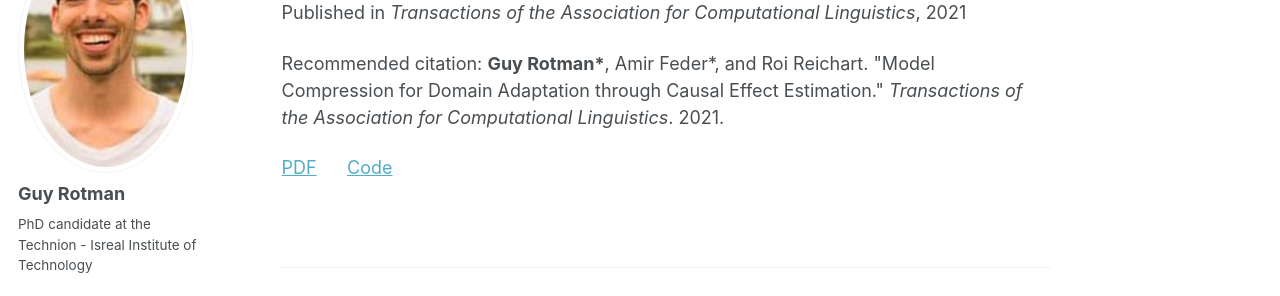
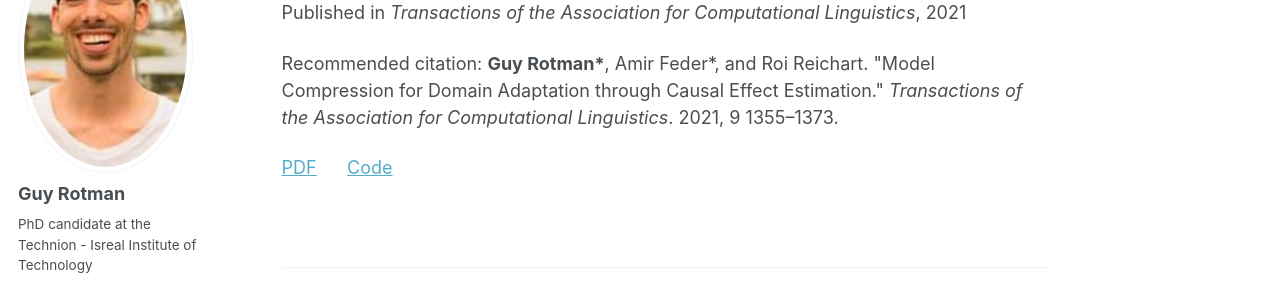
Before and after one commit to rotmanguy/rotmanguy.github.io, a Jekyll site: the page built from _publications/2021-11-10-model-compression.md, in a window 1280 px wide. Shown: the part 193-489 px from the top of the page. Built offline with Jekyll 4.4.1, drawn with Linux system fonts in a browser that asks for light colours.

Commit message:
Update 2021-11-10-model-compression.md

```diff
--- a/_publications/2021-11-10-model-compression.md
+++ b/_publications/2021-11-10-model-compression.md
@@ -4,7 +4,8 @@ collection: publications
 permalink: /publications/2021-11-10-model-compression
 venue: "Transactions of the Association for Computational Linguistics"
 date: 2021-11-10
-citation: '<b>Guy Rotman*</b>, Amir Feder*, and Roi Reichart. "Model Compression for Domain Adaptation through Causal Effect Estimation." <i>Transactions of the Association for Computational Linguistics</i>. 2021.'
+citation: '<b>Guy Rotman*</b>, Amir Feder*, and Roi Reichart. "Model Compression for Domain Adaptation through Causal Effect Estimation." <i>Transactions of the Association for Computational Linguistics</i>. 2021, 9 1355–1373.'
+
 pdfurl: "https://direct.mit.edu/tacl/article/doi/10.1162/tacl_a_00431/108609/Model-Compression-for-Domain-Adaptation-through"
 codeurl: "https://github.com/rotmanguy/AMoC"
 ---
```
